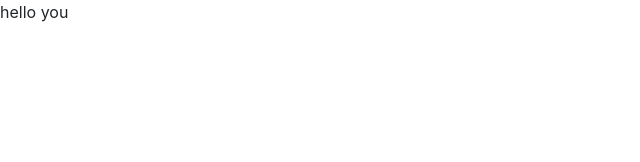
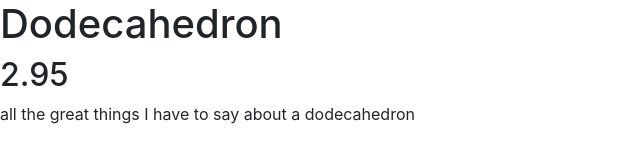
Before and after one commit to flomerboy/angularTutorial, a plain HTML site: page index.html in a window 1280 px wide. Shown: the whole page, without its empty margins (0-640 px from the left). Drawn offline with nearby package versions, Linux system fonts and the light colour scheme.

Commit message:
doing some heavy data lifting jk lol

```diff
--- a/app.js
+++ b/app.js
@@ -1 +1,14 @@
-var app = angular.module('store', []);
+(function(){
+	var app = angular.module('store', []);
+
+	app.controller('StoreController', function(){
+		this.product = gem;
+	});
+
+	var gem = {
+		name: 'Dodecahedron',
+		price: 2.95,
+		description: "all the great things I have to say about a dodecahedron",
+	}
+
+})();
--- a/index.html
+++ b/index.html
@@ -7,6 +7,10 @@
 	<body>
 		<script type="text/javascript" src="node_modules/angular/angular.min.js"></script>
 		<script type="text/javascript" src="app.js"></script>
-		<p>{{"hello " + "you"}}</p>
+		<div ng-controller="StoreController as store">
+			<h1>{{store.product.name}}</h1>
+			<h2>{{store.product.price}}</h2>
+			<p>{{store.product.description}}</p>
+		</div>
 	</body>
 </html>
```
